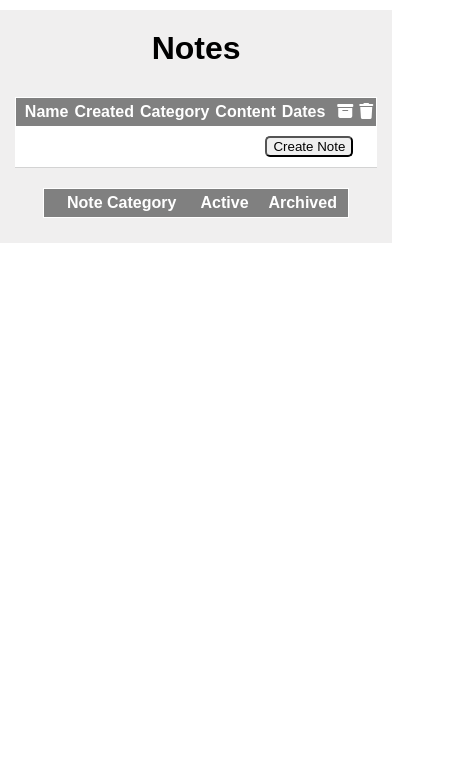
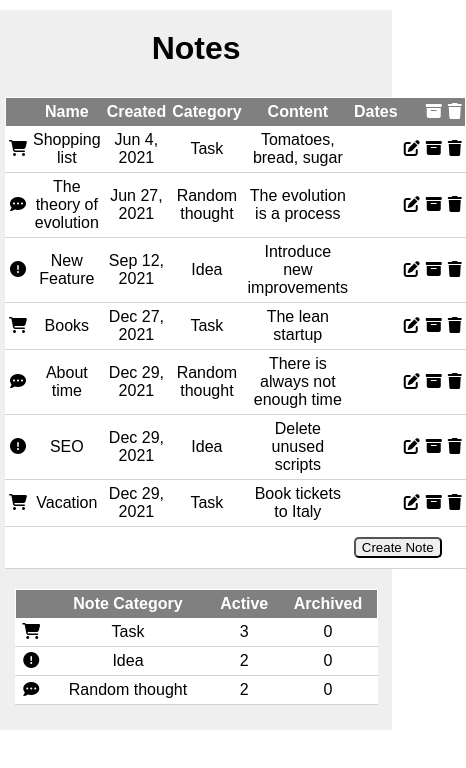
Before and after one commit to alexmorozdev/notes-app, a plain HTML site: page index.html in a window 390 px wide. Shown: the whole page, 466 px wide, since content can reach past the window. Drawn offline with Linux system fonts and the light colour scheme.

Commit message:
Render status table + add functions archive, archive all

```diff
--- a/data.js
+++ b/data.js
@@ -6,6 +6,7 @@ export let notes = [
     category: "Task",
     content: "Tomatoes, bread, sugar",
     dates: "",
+    status: "active",
   },
   {
     icon: '<i class="fas fa-comment-dots"></i>',
@@ -14,6 +15,7 @@ export let notes = [
     category: "Random thought",
     content: "The evolution is a process",
     dates: "",
+    status: "active",
   },
   {
     icon: '<i class="fas fa-exclamation-circle"></i>',
@@ -22,6 +24,7 @@ export let notes = [
     category: "Idea",
     content: "Introduce new improvements",
     dates: "",
+    status: "active",
   },
   {
     icon: '<i class="fas fa-shopping-cart"></i>',
@@ -30,6 +33,7 @@ export let notes = [
     category: "Task",
     content: "The lean startup",
     dates: "",
+    status: "active",
   },
   {
     icon: '<i class="fas fa-comment-dots"></i>',
@@ -38,6 +42,7 @@ export let notes = [
     category: "Random thought",
     content: "There is always not enough time",
     dates: "",
+    status: "active",
   },
   {
     icon: '<i class="fas fa-exclamation-circle"></i>',
@@ -46,6 +51,7 @@ export let notes = [
     category: "Idea",
     content: "Delete unused scripts",
     dates: "",
+    status: "active",
   },
   {
     icon: '<i class="fas fa-shopping-cart"></i>',
@@ -54,6 +60,7 @@ export let notes = [
     category: "Task",
     content: "Book tickets to Italy",
     dates: "",
+    status: "active",
   },
 ];
 
@@ -68,15 +75,3 @@ export const cat = {
   task: "Task",
   thought: "Random thought",
 };
-
-export let activeCatCount = {
-  idea: 2,
-  task: 3,
-  thought: 2,
-};
-
-export let archiveCatCount = {
-  idea: 0,
-  task: 0,
-  thought: 0,
-};
--- a/function.js
+++ b/function.js
@@ -9,8 +9,36 @@ function dateFromUnixTime(time) {
 }
 
 export function tableRender(arr, selector) {
-  let tableBody = document.querySelector(selector);
-  let arrayOfTableRows = arr.map(
+  const tableBody = document.querySelector(selector);
+
+  const activeIdeaCount = document.querySelector(".active-idea");
+  const archiveIdeaCount = document.querySelector(".archive-idea");
+  const activeTaskCount = document.querySelector(".active-task");
+  const archiveTaskCount = document.querySelector(".archive-task");
+  const activeThoughtCount = document.querySelector(".active-thought");
+  const archiveThoughtCount = document.querySelector(".archive-thought");
+  let activeNotesArray = arr.filter((elem) => elem.status == "active");
+  let archiveNotesArray = arr.filter((elem) => elem.status == "archive");
+  activeIdeaCount.innerHTML = activeNotesArray.filter(
+    (elem) => elem.category == "Idea"
+  ).length;
+  archiveIdeaCount.innerHTML = archiveNotesArray.filter(
+    (elem) => elem.category == "Idea"
+  ).length;
+  activeTaskCount.innerHTML = activeNotesArray.filter(
+    (elem) => elem.category == "Task"
+  ).length;
+  archiveTaskCount.innerHTML = archiveNotesArray.filter(
+    (elem) => elem.category == "Task"
+  ).length;
+  activeThoughtCount.innerHTML = activeNotesArray.filter(
+    (elem) => elem.category == "Random thought"
+  ).length;
+  archiveThoughtCount.innerHTML = archiveNotesArray.filter(
+    (elem) => elem.category == "Random thought"
+  ).length;
+
+  let arrayOfTableRows = activeNotesArray.map(
     (item) => `<tr id=${item.created}>
       <td>${item.icon}</td>
       <td>${item.name}</td>
@@ -30,10 +58,6 @@ export function tableRender(arr, selector) {
   return (tableBody.innerHTML = out);
 }
 
-function summaryTable(arr) {
-  let;
-}
-
 export function createNote() {
   document.querySelector(".add-note").classList.remove("hide");
   document.querySelector(".edit-note").classList.add("hide");
@@ -42,10 +66,8 @@ export function createNote() {
     .addEventListener("submit", function (event) {
       event.preventDefault();
       let data = event.target.elements;
-      console.log(data);
       let icon = icons[data.category.value];
       let category = cat[data.category.value];
-
       let name = data.name.value;
       let content = data.content.value;
       const regExp =
@@ -55,7 +77,8 @@ export function createNote() {
         dates = content.match(regExp);
       }
       let time = Date.now();
-      addNote(icon, name, time, category, content, dates);
+      let status = "active";
+      addNote(icon, name, time, category, content, dates, status);
       data.category.value = "";
       data.name.value = "";
       data.content.value = "";
@@ -63,7 +86,7 @@ export function createNote() {
     });
 }
 
-function addNote(icon, name, created, category, content, dates) {
+function addNote(icon, name, created, category, content, dates, status) {
   if (category) {
     let newNote = {
       icon: icon,
@@ -72,6 +95,7 @@ function addNote(icon, name, created, category, content, dates) {
       category: category,
       content: content,
       dates: dates,
+      status: status,
     };
     notes.push(newNote);
     tableRender(notes, ".table-body");
@@ -95,7 +119,7 @@ export function actions() {
         deleteAllNotes();
       }
       if (elem.classList.contains("archive-all")) {
-        archiveAllNotes(event);
+        archiveAllNotes();
       }
     })
   );
@@ -118,10 +142,8 @@ function editNote(event) {
         .addEventListener("submit", function (event) {
           event.preventDefault();
           let data = event.target.elements;
-          console.log(data.category.value);
           notes[i].icon = icons[data.category.value];
           notes[i].category = cat[data.category.value];
-          console.log(data);
           notes[i].name = data.name.value;
           notes[i].content = data.content.value;
           const regExp =
@@ -141,9 +163,14 @@ function editNote(event) {
 }
 
 function archiveNote(event) {
-  console.log("archive");
   let noteId = event.path[2].id;
-  console.log(noteId);
+  for (let i = 0; i < notes.length; i++) {
+    if (notes[i].created == noteId) {
+      notes[i].status = "archive";
+    }
+  }
+  tableRender(notes, ".table-body");
+  actions();
 }
 
 function deleteNote(event) {
@@ -163,8 +190,8 @@ function deleteAllNotes() {
   actions();
 }
 
-function archiveAllNotes(event) {
-  console.log("archive all");
-  let noteId = event.path[2].id;
-  console.log(noteId);
+function archiveAllNotes() {
+  notes.forEach((elem) => (elem.status = "archive"));
+  tableRender(notes, ".table-body");
+  actions();
 }
--- a/index.html
+++ b/index.html
@@ -93,6 +93,24 @@
               </tr>
           </thead>
           <tbody class="table-body-archive">
+            <tr class="archive-tasks">
+              <td><i class="fas fa-shopping-cart"></i></td>
+              <td>Task</td>
+              <td class="active-task"></td>
+              <td class="archive-task"></td>
+            </tr>
+            <tr  class="archive-ideas">
+              <td><i class="fas fa-exclamation-circle"></i></td>
+              <td>Idea</td>
+              <td class="active-idea"></td>
+              <td class="archive-idea"></td>
+            </tr>
+            <tr  class="archive-thoughts">
+              <td><i class="fas fa-comment-dots"></i></td>
+              <td>Random thought</td>
+              <td class="active-thought"></td>
+              <td class="archive-thought"></td>
+            </tr>
           </tbody>
         </table>
       </div>
--- a/style.css
+++ b/style.css
@@ -115,6 +115,9 @@ textarea {
   table {
     margin: 10px auto;
   }
+  .archive-table {
+    min-width: 90%;
+  }
   th,
   td {
     padding: 5px;
@@ -129,6 +132,9 @@ textarea {
   table {
     margin: 10px auto;
   }
+  .archive-table {
+    min-width: 95%;
+  }
   th,
   td {
     padding: 5px 3px;
```
